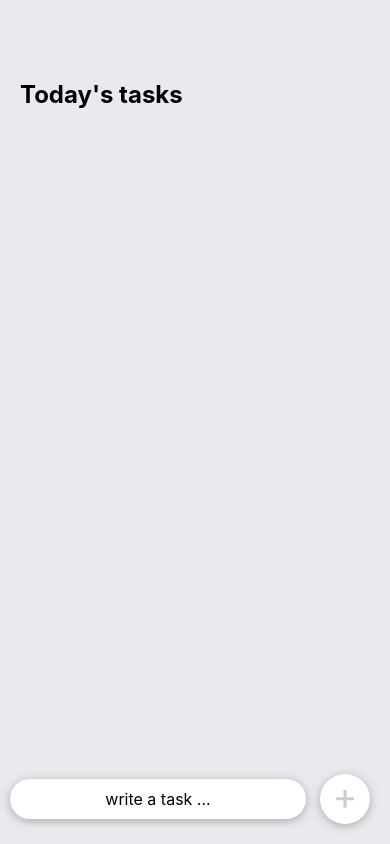
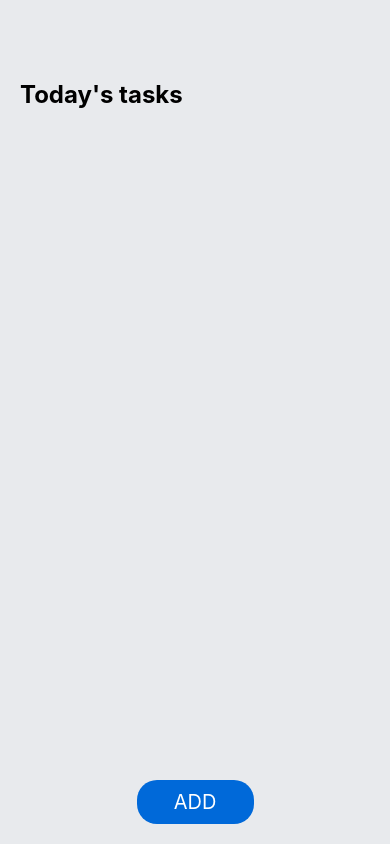
Before and after one commit to AnisLcool/react-todolist, a React Native app: screen / in a window 390 px wide. Built offline with nearby package versions, Linux system fonts and the light colour scheme.

Commit message:
version 7 ( fix bugs , ajout du modal )

```diff
--- a/App.js
+++ b/App.js
@@ -1,5 +1,5 @@
 import { StatusBar } from 'expo-status-bar';
-import { StyleSheet, Text, View, ScrollView, TextInput, TouchableOpacity, Alert,Keyboard , FlatList} from 'react-native';
+import { StyleSheet, Text, View, ScrollView, TextInput, TouchableOpacity, Alert, Keyboard, FlatList, Button } from 'react-native';
 import { Entypo } from '@expo/vector-icons';
 import { useState } from 'react';
 import Task from './components/Task';
@@ -68,7 +68,7 @@ const App = () => {
   const addTaskHandler = (value) => {
     // la taille de '' => 0 , la taille de '     ' => 5
     // '            '.trim() => '',         '         anis anis      '.trim() => 'anis';
-    if(value.trim().length === 0){
+    if (value.trim().length === 0) {
       return;
     }
     Keyboard.dismiss();
@@ -128,21 +128,26 @@ const App = () => {
 
       </View>
 
-      {/* coller içi */}
+      <View style={styles.addGoalWrapper}>
+        <TouchableOpacity style={styles.addGoal}>
+          <Text style={styles.addGoalText}>ADD</Text>
+        </TouchableOpacity>
+      </View>
+
+
       <TaskInput clickHandler={addTaskHandler} />
-      {/* ======================= */}
+
     </View>
   )
 }
 
-export default App
+export default App;
 
 const styles = StyleSheet.create({
   container: {
     flex: 1,
     backgroundColor: '#E8EAED',
 
-    justifyContent: 'space-between'
   },
   taskWrapper: {
     paddingTop: 80,
@@ -160,10 +165,26 @@ const styles = StyleSheet.create({
     // flex: 1
     // height:'50%'
     // padding: 10,
-    margin: 10,
+    marginTop: 10,
 
   },
-  // COLLER içi
-
-  // ===============
+  addGoalWrapper: {
+    flexDirection: 'row',
+    justifyContent: 'center',
+    marginVertical: 20
+  },
+  addGoal: {
+    backgroundColor: '#0069D9',
+    color: 'white',
+    width: "30%",
+    alignItems: 'center',
+    maxWidth: '80%',
+    marginHorizontal: 20,
+    borderRadius: 20,
+    padding: 10
+  },
+  addGoalText: {
+    color: 'white',
+    fontSize: 20,
+  }
 })
--- a/components/TaskInput/TaskInput.jsx
+++ b/components/TaskInput/TaskInput.jsx
@@ -1,8 +1,8 @@
-import { StyleSheet, Text, View, TouchableOpacity, TextInput } from 'react-native';
-import {Entypo} from '@expo/vector-icons';
-import React, {useState} from 'react'
+import { StyleSheet, Text, View, TouchableOpacity, TextInput, Modal } from 'react-native';
+import { Entypo } from '@expo/vector-icons';
+import React, { useState } from 'react'
 
-const TaskInput = ({clickHandler}) => {
+const TaskInput = ({ clickHandler }) => {
     clickHandler
     // separation of concerns
     const [taskValue, setTaskValue] = useState('');
@@ -10,11 +10,12 @@ const TaskInput = ({clickHandler}) => {
         setTaskValue(text);
     }
 
-      const add = () =>{
+    const add = () => {
         clickHandler(taskValue);
         setTaskValue('');
     }
     return (
+        <Modal animationType='slide' visible={false}>
             <View style={styles.addTaskWrapper}>
                 {/* 1ere solution */}
                 {/* <TextInput style={styles.textInput} placeholder='write a task ...' onChangeText={(text) => setTaskValue(text)} /> */}
@@ -24,6 +25,7 @@ const TaskInput = ({clickHandler}) => {
                     <Entypo name='plus' size={30} color='#ccc' />
                 </TouchableOpacity>
             </View>
+        </Modal>
     )
 }
 
```
Lines whose indentation alone changed are shown as unchanged.
